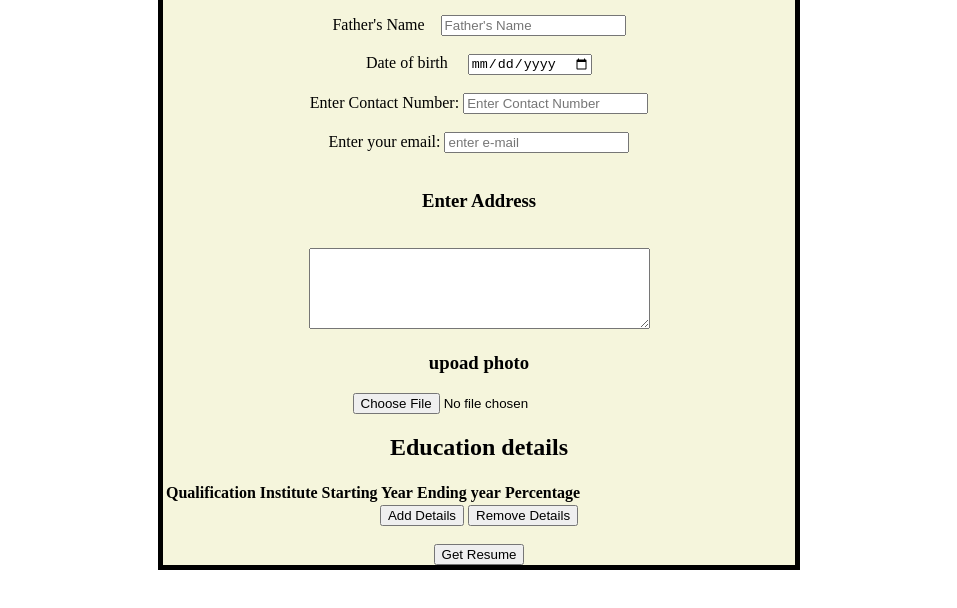
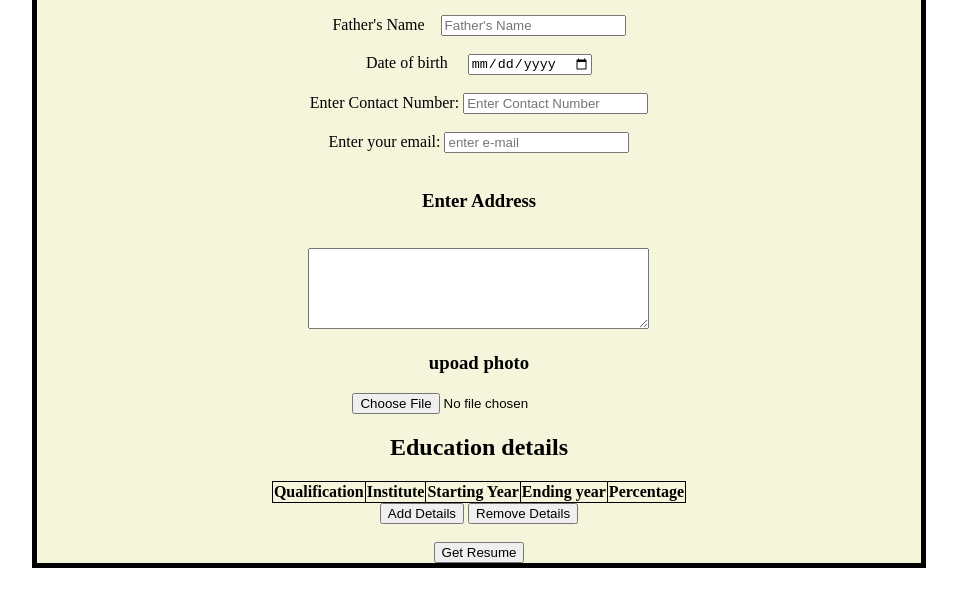
Before and after one commit to shivamnerwal1998/javaScript_Notes, a plain HTML site: page index.html in a window 1280 px wide. Shown: the part 176-784 px from the top of the page, without its empty margins (161-1118 px from the left). Drawn offline with Linux system fonts and the light colour scheme; a script that the page names is missing.

Commit message:
css updated

```diff
--- a/resume.css
+++ b/resume.css
@@ -2,8 +2,9 @@
     text-align: center;
 }
 #container {
-    margin: auto;
-    width: 50% ;
+    margin-left: auto;
+    margin-right: auto;
+    width:70%;
     text-align: center;
     border-style: solid;
     border-width: 5px;
@@ -11,3 +12,14 @@
     background :beige ;
 
 }
+
+table, th, td {
+    border: 1px solid black;
+    border-collapse: collapse;
+
+  }
+  #education {
+    margin-left: auto;
+    margin-right: auto;
+
+}
```
